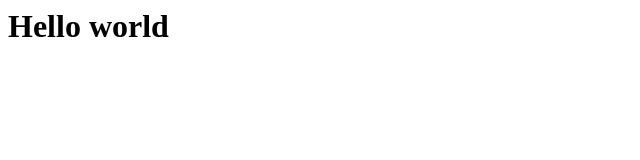
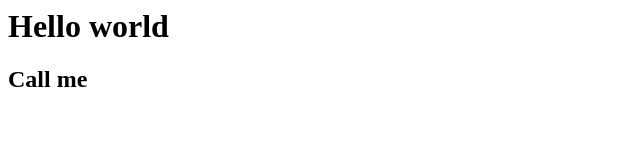
Before and after one commit to rayleigh93/GitLearn, a plain HTML site: page index.html in a window 1280 px wide. Shown: the whole page, without its empty margins (0-640 px from the left). Drawn offline with Linux system fonts and the light colour scheme.

Commit message:
add Call me

```diff
--- a/index.html
+++ b/index.html
@@ -1 +1,2 @@
 <h1>Hello world</h1>
+<h2>Call me</h2>
```
